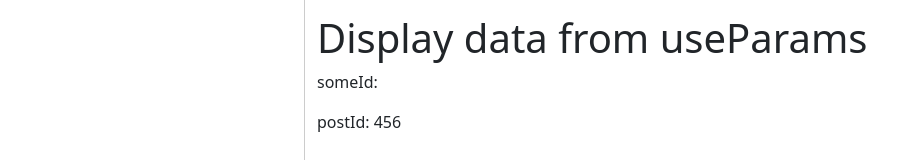
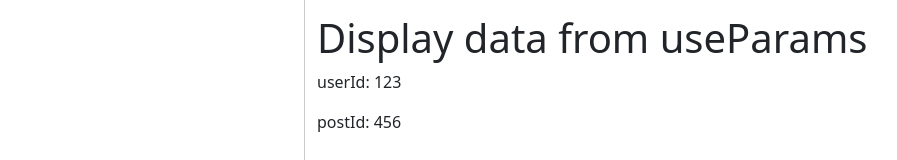
Before and after one commit to Selleo/react_testing_example, a React (Create React App) app: page /reachParams/123/posts/456 in a window 1280 px wide. Shown: the part 202-362 px from the top of the page, without its empty margins (50-947 px from the left). Built offline with nearby package versions, Linux system fonts and the light colour scheme.

Commit message:
Use params hook in main component as well

```diff
--- a/src/cases/mock_external_package_with_parameter/ChildComponent.js
+++ b/src/cases/mock_external_package_with_parameter/ChildComponent.js
@@ -1,12 +1,12 @@
 import { useParams } from "@reach/router";
 
 export const ChildComponent = () => {
-  const { someId, postId } = useParams();
+  const { userId, postId } = useParams();
 
   return (
     <section>
       <h1>Display data from useParams</h1>
-      <p>someId: {someId}</p>
+      <p>userId: {userId}</p>
       <p>postId: {postId}</p>
     </section>
   );
--- a/src/cases/mock_external_package_with_parameter/ExampleReachParamsMock.js
+++ b/src/cases/mock_external_package_with_parameter/ExampleReachParamsMock.js
@@ -1,8 +1,11 @@
 import { ChildComponent } from "./ChildComponent";
 import { getPostById, getUserById } from "./api";
 import { useEffect, useState } from "react";
+import { useParams } from "@reach/router";
 
-export const ExampleReachParamsMock = ({ userId, postId }) => {
+export const ExampleReachParamsMock = () => {
+  const { userId, postId } = useParams();
+
   const [user, setUser] = useState();
   const [post, setPost] = useState();
 
```
